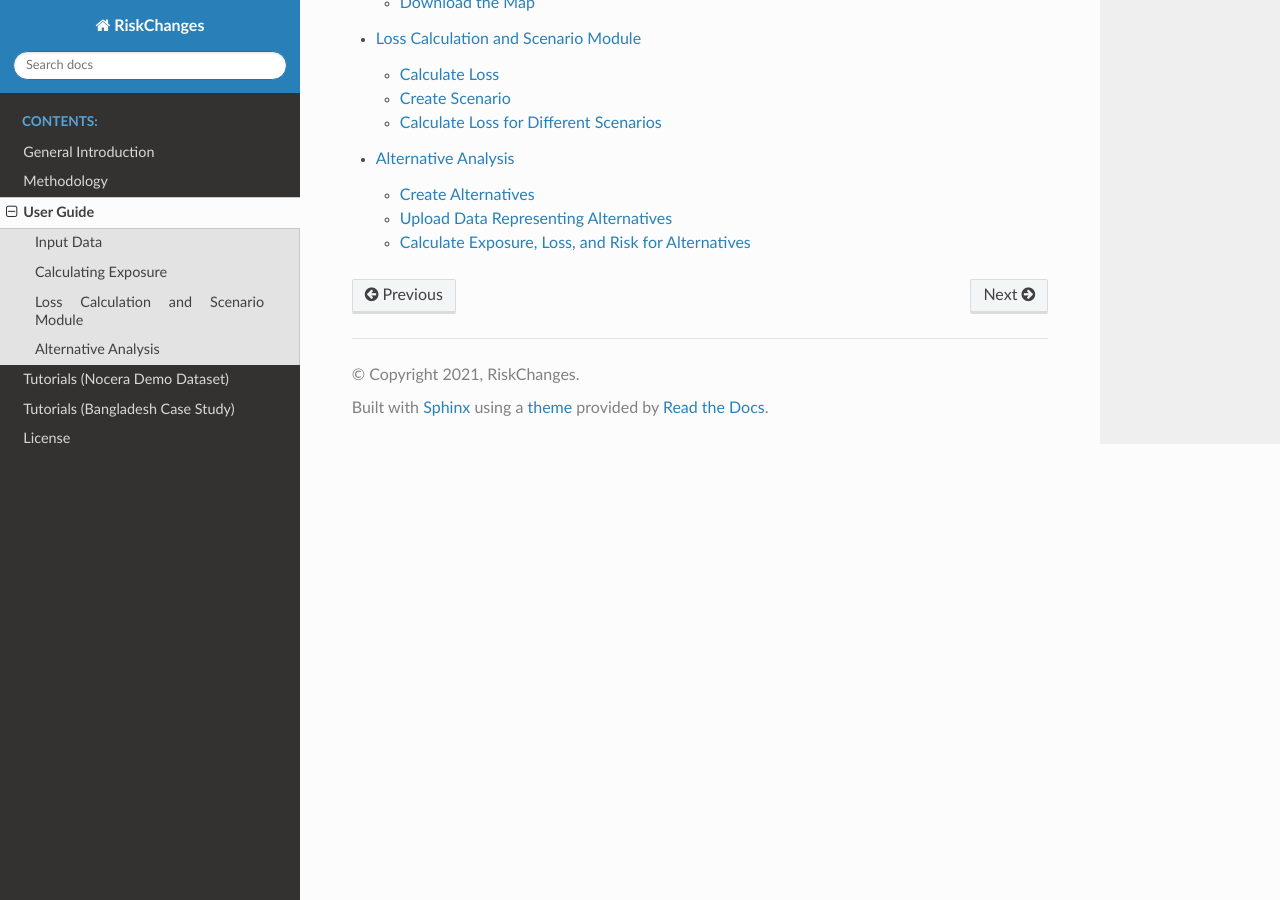
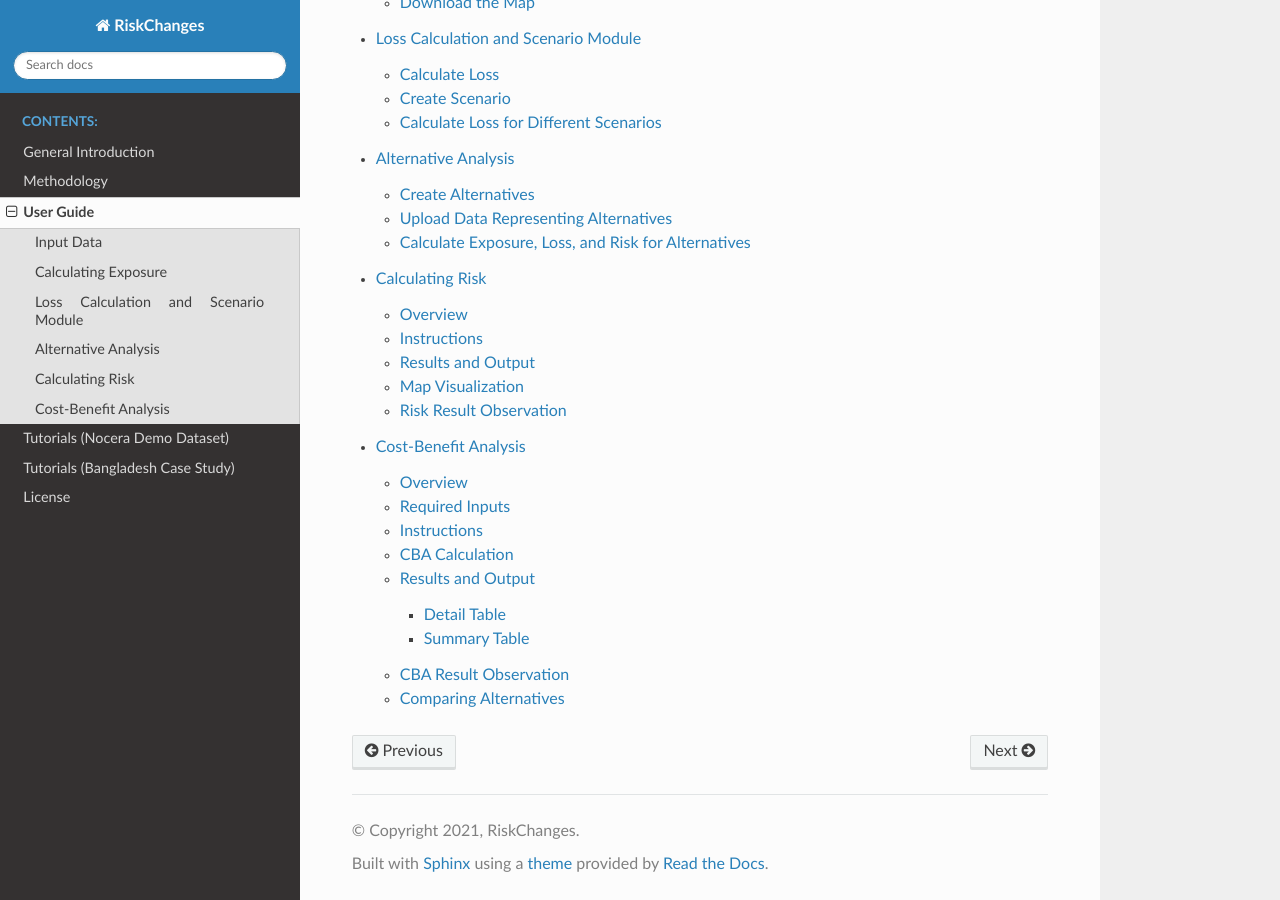
Before and after one commit to RiskChanges/riskchanges-docs, a Sphinx documentation site: the page built from docs/source/userguide.rst, in a window 1280 px wide and 900 px high, scrolled down 805 px. Built offline with Sphinx 7.4.7 and the Read the Docs theme 3.1.0, drawn with Linux system fonts in a browser that asks for light colours; part of the change alters nothing that is shown.

Commit message:
update userguide

```diff
--- a/docs/source/userguide.rst
+++ b/docs/source/userguide.rst
@@ -11,3 +11,5 @@ This section provides detailed step-by-step tutorials to guide users through the
    userguide_exposure
    userguide_lossandscenario
    userguide_alternative
+   userguide_risk
+   userguide_cba
--- /dev/null
+++ b/docs/source/userguide_cba.rst
@@ -0,0 +1,177 @@
+Cost-Benefit Analysis
+=====================
+
+The **Cost-Benefit Analysis (CBA)** module evaluates whether the economic benefits of a risk reduction intervention justify its implementation and maintenance costs.
+
+CBA compares:
+
+- A **Baseline** scenario representing the existing risk condition.
+- An **Alternative** scenario representing a proposed mitigation, adaptation, or risk reduction measure.
+
+The difference in Risk between the Baseline and Alternative scenarios represents the **avoided loss**, which is used as the economic benefit of the intervention. The CBA calculation then compares these benefits with the associated costs.
+
+Overview
+^^^^^^^^
+
+A CBA requires comparable Risk results for the Baseline and Alternative scenarios.
+
+Examples of alternatives include:
+
+- Flood protection infrastructure.
+- Nature-based solutions.
+- Building retrofitting.
+- Early warning systems.
+- Land-use planning measures.
+- Other disaster risk reduction or climate adaptation interventions.
+
+The CBA module calculates economic indicators that help users evaluate the economic performance of an intervention.
+
+Required Inputs
+^^^^^^^^^^^^^^^
+
+Before starting a CBA calculation, ensure that the following are available:
+
+- **Administrative Level**
+- **Baseline Risk result**
+- **Alternative Risk result**
+- **CBA Region**
+- Economic parameters for the proposed intervention.
+
+The Baseline and Alternative Risk results should represent comparable hazard and elements-at-risk combinations.
+
+Instructions
+^^^^^^^^^^^^
+
+1. **Open the CBA Module**
+
+   - Go to the **Project Page**.
+   - Click on the **CBA** tab in the sidebar.
+   - Click **Add CBA** to begin.
+
+2. **Fill in General Information**
+
+   In the **General** section, enter or select:
+
+   - **Name:** provide a name for the CBA calculation.
+   - **Admin Level:** select the administrative boundary layer.
+   - **Baseline Risk:** select the Risk result representing existing conditions.
+   - **Alternative Risk:** select the Risk result representing the proposed intervention.
+   - **CBA Region:** select the area over which the CBA will be performed.
+
+   The CBA Region can be defined for the entire administrative region or for individual administrative units, depending on the available options.
+
+3. **Enter Economic Parameters**
+
+   Enter the economic assumptions required for the CBA:
+
+   - **Base Year:** reference year for the Risk results.
+   - **Project Starting Year:** year in which the intervention begins.
+   - **Project Lifetime:** duration of the economic evaluation.
+   - **Currency:** monetary unit used for the calculation.
+   - **Total Investment Cost:** initial cost required to implement the intervention.
+   - **Initial Investment Period:** period over which the initial investment is implemented.
+   - **Annual Maintenance Cost:** recurring cost required to maintain the intervention.
+   - **Discount Rate Percentage:** rate used to convert future costs and benefits into present values.
+
+4. **Run the CBA Calculation**
+
+   - Review the selected Risk results and economic parameters.
+   - Click **Save & Next**.
+   - Complete the calculation.
+   - Once the calculation is finished, the CBA results will be available for review.
+
+CBA Calculation
+^^^^^^^^^^^^^^^
+
+The CBA calculation estimates the economic benefit of the intervention from the difference between Baseline and Alternative Risk.
+
+Conceptually:
+
+.. math::
+
+   Benefit = Risk_{Baseline} - Risk_{Alternative}
+
+The resulting benefit represents the **avoided loss** associated with the intervention.
+
+The platform then compares the benefits with the investment and maintenance costs over the project lifetime.
+
+The calculation includes:
+
+- Annual costs.
+- Annual benefits.
+- Net benefits.
+- Discounted costs and benefits.
+- Economic performance indicators.
+
+Results and Output
+^^^^^^^^^^^^^^^^^
+
+The CBA results are presented through **Detail** and **Summary** tables.
+
+Detail Table
+~~~~~~~~~~~~
+
+The **Detail Table** provides the year-by-year calculation throughout the project lifetime.
+
+It allows users to observe:
+
+- Investment costs.
+- Maintenance costs.
+- Annual benefits or avoided losses.
+- Net benefits.
+- Discounted values.
+
+The Detail Table can be used to understand how the costs and benefits develop over time.
+
+Summary Table
+~~~~~~~~~~~~
+
+The **Summary Table** provides the aggregated economic indicators for the CBA calculation.
+
+Key indicators include:
+
+- **Total Cost:** total investment and maintenance costs.
+- **Total Benefit:** total avoided losses generated by the intervention.
+- **Net Benefit:** difference between total benefits and total costs.
+- **Discounted Net Benefit:** present value of the net benefits after applying the discount rate.
+- **NPV:** Net Present Value of the intervention.
+- **BCR:** Benefit-Cost Ratio.
+- **IRR:** Internal Rate of Return.
+- **Payback Period:** time required to recover the initial investment through accumulated benefits.
+
+CBA Result Observation
+^^^^^^^^^^^^^^^^^^^^^^
+
+The CBA results can be interpreted by comparing the economic benefits with the costs of the intervention.
+
+Key indicators can be interpreted as follows:
+
+- **Positive NPV:** indicates that the intervention provides a positive economic value after discounting.
+- **BCR greater than 1:** indicates that the discounted benefits exceed the discounted costs.
+- **Higher IRR:** generally indicates a more economically attractive intervention.
+- **Shorter Payback Period:** indicates that the initial investment is recovered more quickly.
+
+When comparing multiple alternatives, users should consider both **economic performance and risk reduction**. The alternative with the lowest cost is not necessarily the most beneficial if it also produces substantially lower avoided losses.
+
+.. note::
+
+   CBA indicators should be interpreted together rather than relying on a
+   single indicator. Economic results should also be considered alongside
+   the magnitude of risk reduction achieved by the intervention.
+
+Comparing Alternatives
+^^^^^^^^^^^^^^^^^^^^^^
+
+RiskChanges can be used to compare multiple CBA alternatives.
+
+Users can compare alternatives based on:
+
+- Total investment and maintenance costs.
+- Total avoided losses.
+- NPV.
+- BCR.
+- IRR.
+- Payback Period.
+- Overall risk reduction.
+
+This comparison supports evidence-based decision-making when selecting risk reduction and climate adaptation measures.
--- /dev/null
+++ b/docs/source/userguide_risk.rst
@@ -0,0 +1,90 @@
+Calculating Risk
+================
+
+This section explains how to calculate **Risk** in the RiskChanges platform using previously calculated Loss results. Risk calculation combines loss estimates across different hazard return periods to estimate the expected annual loss.
+
+Risk calculation can be performed for individual elements-at-risk or aggregated by administrative boundaries, depending on the available Loss results.
+
+Overview
+^^^^^^^^
+
+The **Risk** module combines loss results from multiple hazard return periods to estimate the expected annual economic loss associated with a hazard.
+
+The main output of the Risk calculation is the **Average Annual Loss (AAL)**, which represents the expected yearly loss considering both the frequency and severity of hazard events.
+
+Risk calculation requires:
+
+- Calculated Loss results for multiple return periods.
+- Comparable hazard and elements-at-risk datasets.
+- The relevant administrative boundary layer when aggregated Risk is required.
+
+Instructions
+^^^^^^^^^^^^
+
+1. **Open the Risk Module**
+
+   - Go to the **Project Page**.
+   - Click on the **Risk** tab in the sidebar.
+   - Click **Add Risk** to begin.
+
+2. **Select the Calculation Type**
+
+   Select the appropriate calculation type based on the required output:
+
+   - **Individual:** calculates risk for individual elements-at-risk.
+   - **Aggregated:** summarizes risk by administrative boundaries.
+
+3. **Fill in General Information**
+
+   Enter the required information:
+
+   - **Layer Name:** provide a name for the Risk result.
+   - **Hazard:** select the relevant hazard.
+   - **Loss Layers:** select the Loss results corresponding to the available return periods.
+   - **Administrative Level:** select the administrative boundary when an aggregated Risk calculation is required.
+
+4. **Run the Calculation**
+
+   - Review the selected inputs.
+   - Click **Save** to start the Risk calculation.
+   - Once the calculation is completed, the Risk results will be available for visualization and analysis.
+
+Results and Output
+^^^^^^^^^^^^^^^^^
+
+The Risk calculation produces results that summarize expected losses across the selected return periods.
+
+Key outputs may include:
+
+- **Average Annual Loss (AAL):** expected annual loss based on the hazard frequency and loss estimates.
+- **Risk values:** calculated loss values associated with the selected elements-at-risk or administrative units.
+- **Summary statistics:** aggregated information describing the calculated Risk.
+
+The Risk results can be used as inputs for further analysis, including **Cost-Benefit Analysis (CBA)**.
+
+Map Visualization
+^^^^^^^^^^^^^^^^^
+
+Once Risk has been calculated, the results can be displayed on the **Map Panel**.
+
+Users can use the available map tools to:
+
+- Zoom in and out.
+- Reset the map view.
+- Toggle layer visibility.
+- Adjust layer opacity.
+- Reorder layers.
+- View feature attributes.
+- Adjust the map style and classification.
+
+The map allows users to identify areas with relatively higher or lower levels of risk.
+
+Risk Result Observation
+^^^^^^^^^^^^^^^^^^^^^^^
+
+Risk results can be interpreted by:
+
+- **Identifying hotspots:** locate administrative units or elements-at-risk with high AAL.
+- **Comparing areas:** identify areas with relatively higher expected annual losses.
+- **Comparing scenarios:** compare Risk results generated under different hazard, exposure, or vulnerability conditions.
+- **Supporting mitigation decisions:** use Risk results to identify areas where risk reduction measures may provide the greatest benefit.
```
